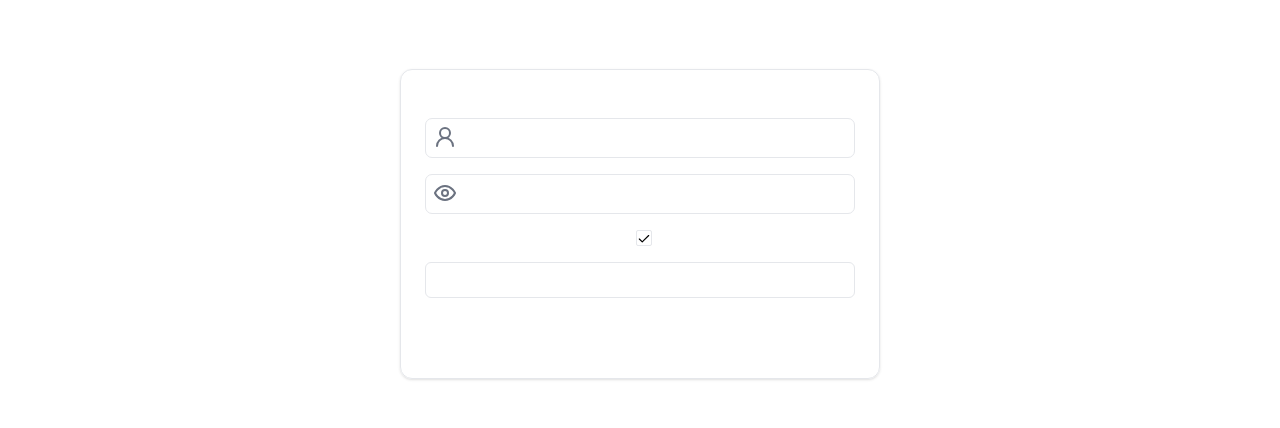
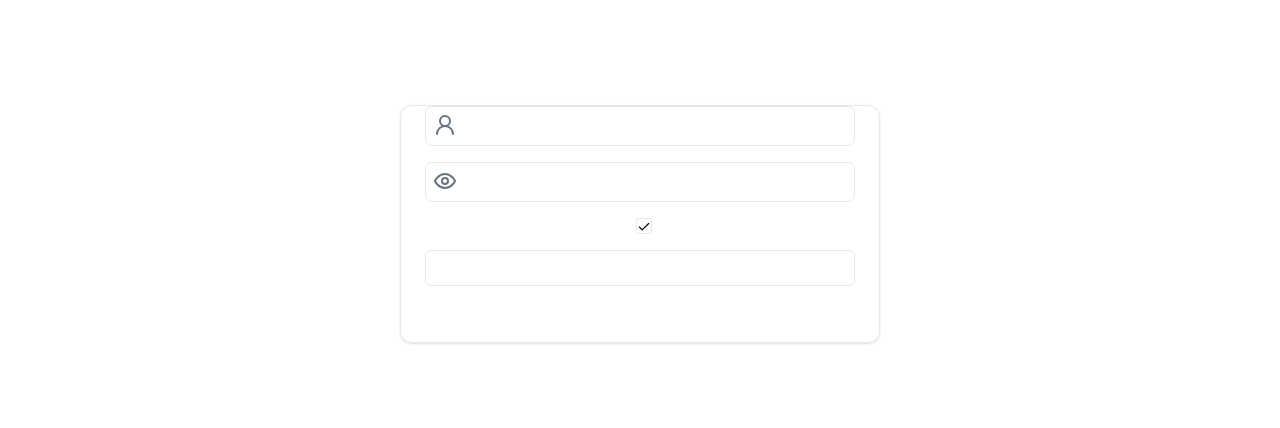
Before and after one commit to academy-react/luminous, a Next.js app: page /1/sign-in in a window 1280 px wide. Shown: the part 176-604 px from the top of the page. Built offline with nearby package versions, Linux system fonts and the light colour scheme; a web font is replaced by a local one.

Commit message:
refactor: card component styles

```diff
--- a/src/components/ui/card.tsx
+++ b/src/components/ui/card.tsx
@@ -8,11 +8,7 @@ const Card = React.forwardRef<
 >(({ className, ...props }, ref) => (
   <div
     ref={ref}
-    className={cn(
-      // "bg-card text-card-foreground",
-      "rounded-xl border shadow",
-      className
-    )}
+    className={cn("rounded-xl border shadow", className)}
     {...props}
   />
 ));
@@ -22,11 +18,7 @@ const CardHeader = React.forwardRef<
   HTMLDivElement,
   React.HTMLAttributes<HTMLDivElement>
 >(({ className, ...props }, ref) => (
-  <div
-    ref={ref}
-    className={cn("flex flex-col space-y-1.5 p-6", className)}
-    {...props}
-  />
+  <div ref={ref} className={cn(className)} {...props} />
 ));
 CardHeader.displayName = "CardHeader";
 
@@ -46,15 +38,7 @@ const CardDescription = React.forwardRef<
   HTMLParagraphElement,
   React.HTMLAttributes<HTMLParagraphElement>
 >(({ className, ...props }, ref) => (
-  <p
-    ref={ref}
-    className={cn(
-      // "text-muted-foreground",
-      "text-sm",
-      className
-    )}
-    {...props}
-  />
+  <p ref={ref} className={cn("text-sm", className)} {...props} />
 ));
 CardDescription.displayName = "CardDescription";
 
@@ -70,11 +54,7 @@ const CardFooter = React.forwardRef<
   HTMLDivElement,
   React.HTMLAttributes<HTMLDivElement>
 >(({ className, ...props }, ref) => (
-  <div
-    ref={ref}
-    className={cn("flex items-center p-6 pt-0", className)}
-    {...props}
-  />
+  <div ref={ref} className={cn(className)} {...props} />
 ));
 CardFooter.displayName = "CardFooter";
 
```
